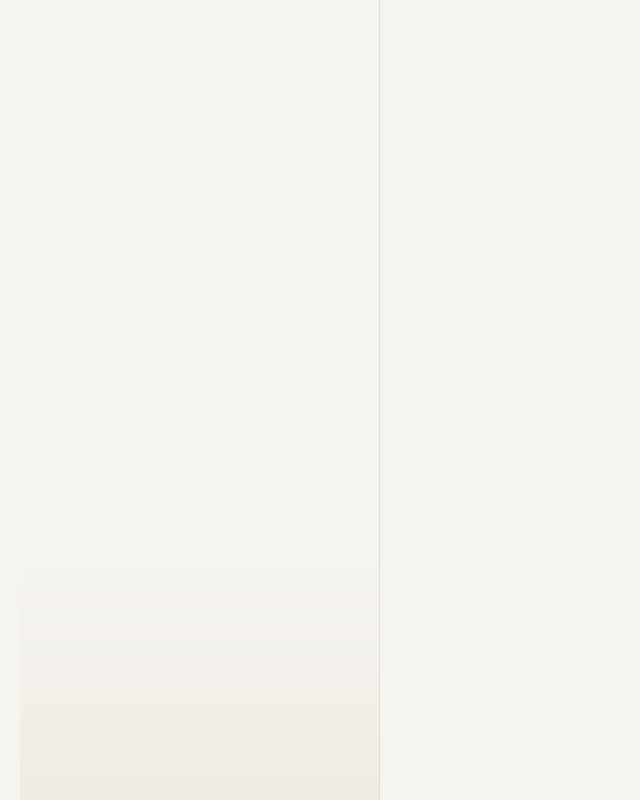
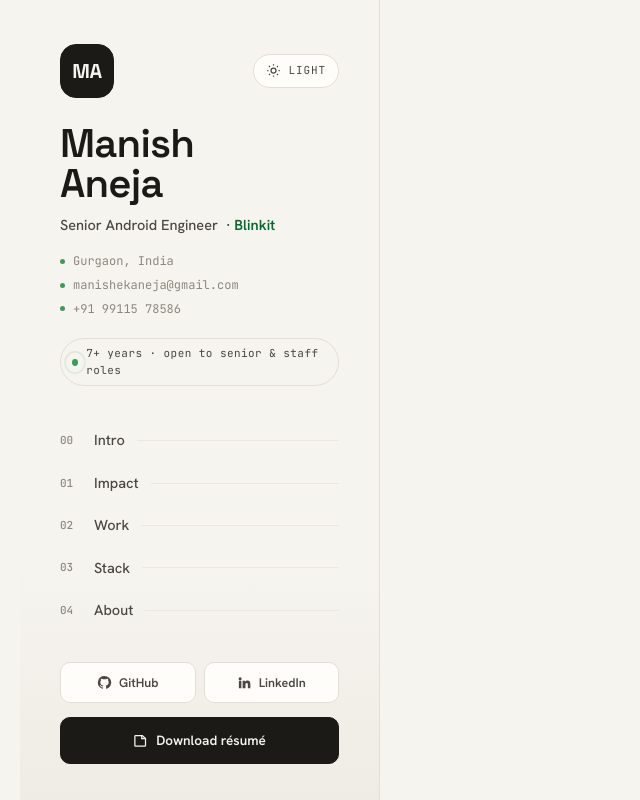
Before and after one commit to manishekaneja/manishekaneja.github.io, a Next.js app: page / in a window 1280 px wide. Shown: the whole page, without its empty margins (0-640 px from the left). Built offline with nearby package versions, Linux system fonts and the light colour scheme.

Commit message:
Add A2 sidebar shell, theme toggle, and scroll-spy nav

```diff
--- a/app/page.tsx
+++ b/app/page.tsx
@@ -1,12 +1,12 @@
-// S1 foundation placeholder — S2/S3 will fill in Sidebar and section content.
+import Sidebar from '@/components/Sidebar'
+
+// S3 will fill in section content inside <main class="content">
 export default function Home() {
   return (
     <div className="layout">
-      <aside className="sidebar">
-        {/* Sidebar — built by S2 */}
-      </aside>
+      <Sidebar />
       <main className="content">
-        {/* Sections — built by S2/S3 */}
+        {/* Sections built by S3: Intro, Impact, SelectedWork, Stack, About, Contact */}
       </main>
     </div>
   )
--- /dev/null
+++ b/components/ScrollSpyNav.tsx
@@ -0,0 +1,57 @@
+'use client'
+
+import { useEffect } from 'react'
+
+const SECTIONS = ['intro', 'impact', 'work', 'stack', 'about'] as const
+const NAV_LINKS = [
+  { id: 'intro',  idx: '00', label: 'Intro'  },
+  { id: 'impact', idx: '01', label: 'Impact' },
+  { id: 'work',   idx: '02', label: 'Work'   },
+  { id: 'stack',  idx: '03', label: 'Stack'  },
+  { id: 'about',  idx: '04', label: 'About'  },
+] as const
+
+export default function ScrollSpyNav() {
+  useEffect(() => {
+    const links = Array.from(
+      document.querySelectorAll<HTMLAnchorElement>('.sb-nav a[data-sec]')
+    )
+    const map: Record<string, HTMLAnchorElement> = {}
+    links.forEach(l => {
+      const sec = l.dataset.sec
+      if (sec) map[sec] = l
+    })
+
+    const secs = SECTIONS
+      .map(id => document.getElementById(id))
+      .filter((el): el is HTMLElement => el !== null)
+
+    const io = new IntersectionObserver(
+      (entries) => {
+        entries.forEach(entry => {
+          if (entry.isIntersecting) {
+            links.forEach(l => l.classList.remove('active'))
+            const active = map[entry.target.id]
+            if (active) active.classList.add('active')
+          }
+        })
+      },
+      { rootMargin: '-45% 0px -50% 0px', threshold: 0 }
+    )
+
+    secs.forEach(s => io.observe(s))
+    return () => io.disconnect()
+  }, [])
+
+  return (
+    <nav className="sb-nav" id="nav">
+      {NAV_LINKS.map(({ id, idx, label }) => (
+        <a key={id} href={`#${id}`} data-sec={id}>
+          <span className="idx">{idx}</span>
+          {' '}{label}{' '}
+          <span className="rule"></span>
+        </a>
+      ))}
+    </nav>
+  )
+}
--- /dev/null
+++ b/components/Sidebar.tsx
@@ -0,0 +1,67 @@
+import ThemeToggle from './ThemeToggle'
+import ScrollSpyNav from './ScrollSpyNav'
+import { GitHubIcon, LinkedInIcon, DocIcon } from '@/lib/icons'
+
+export default function Sidebar() {
+  return (
+    <aside className="sidebar">
+      {/* ---- top: avatar + theme toggle ---- */}
+      <div className="sb-top">
+        <div className="mono-avatar">MA</div>
+        <ThemeToggle />
+      </div>
+
+      {/* ---- name block ---- */}
+      <div className="name-block">
+        <h1>Manish<br />Aneja</h1>
+        <div className="role">
+          Senior Android Engineer{' '}
+          <span className="at">· Blinkit</span>
+        </div>
+      </div>
+
+      {/* ---- meta ---- */}
+      <div className="meta">
+        <span><i className="dot"></i> Gurgaon, India</span>
+        <a href="mailto:manishekaneja@gmail.com"><i className="dot"></i> manishekaneja@gmail.com</a>
+        <a href="tel:+919911578586"><i className="dot"></i> +91 99115 78586</a>
+      </div>
+
+      {/* ---- status pill ---- */}
+      <div className="status">
+        <span className="pulse"></span>
+        {' '}7+ years · open to senior &amp; staff roles
+      </div>
+
+      {/* ---- scroll-spy nav ---- */}
+      <ScrollSpyNav />
+
+      {/* ---- footer: socials + résumé ---- */}
+      <div className="sb-foot">
+        <div className="socials">
+          <a
+            href="https://github.com/manishekaneja"
+            target="_blank"
+            rel="noopener"
+          >
+            <GitHubIcon />
+            GitHub
+          </a>
+          <a
+            href="https://linkedin.com/in/manishaneja"
+            target="_blank"
+            rel="noopener"
+          >
+            <LinkedInIcon />
+            LinkedIn
+          </a>
+        </div>
+        {/* TODO: switch href to /resume.pdf once the file is dropped at public/resume.pdf (§10) */}
+        <a className="resume-btn" href="mailto:manishekaneja@gmail.com">
+          <DocIcon />
+          Download résumé
+        </a>
+      </div>
+    </aside>
+  )
+}
--- /dev/null
+++ b/components/ThemeToggle.tsx
@@ -0,0 +1,53 @@
+'use client'
+
+import { useEffect } from 'react'
+import { SunIcon, MoonIcon } from '@/lib/icons'
+
+// localStorage key — must match the anti-FOUC head script in app/layout.tsx
+const THEME_KEY = 'ma-portfolio-theme'
+
+export default function ThemeToggle() {
+  useEffect(() => {
+    function handleKey(e: KeyboardEvent) {
+      if (e.key === 'Enter' || e.key === ' ') {
+        e.preventDefault()
+        toggle()
+      }
+    }
+
+    const el = document.getElementById('themeToggle')
+    el?.addEventListener('keydown', handleKey)
+    return () => el?.removeEventListener('keydown', handleKey)
+  }, [])
+
+  function toggle() {
+    const html = document.documentElement
+    const current = html.getAttribute('data-theme')
+    const next = current === 'dark' ? 'light' : 'dark'
+    html.setAttribute('data-theme', next)
+    try {
+      localStorage.setItem(THEME_KEY, next)
+    } catch (_) {
+      // storage blocked — no-op
+    }
+  }
+
+  return (
+    // Render static markup — CSS shows sun/moon based on data-theme attribute
+    // which the anti-FOUC head script already set before first paint.
+    // Listeners are attached in useEffect to avoid hydration mismatch.
+    <div
+      className="theme-toggle"
+      id="themeToggle"
+      role="button"
+      tabIndex={0}
+      aria-label="Toggle theme"
+      onClick={toggle}
+    >
+      <SunIcon className="ico light-only" />
+      <MoonIcon className="ico dark-only" />
+      <span className="light-only">Light</span>
+      <span className="dark-only">Dark</span>
+    </div>
+  )
+}
--- /dev/null
+++ b/lib/icons.tsx
@@ -0,0 +1,103 @@
+// SVG icon components — paths copied verbatim from A2 Portfolio.html
+// sun/moon lines 153–154, GitHub 182, LinkedIn 183, doc 186, mail 324
+
+interface IconProps {
+  className?: string
+  width?: number
+  height?: number
+}
+
+export function SunIcon({ className, width = 24, height = 24 }: IconProps) {
+  return (
+    <svg
+      className={className}
+      viewBox="0 0 24 24"
+      width={width}
+      height={height}
+      fill="none"
+      stroke="currentColor"
+      strokeWidth="2"
+    >
+      <circle cx="12" cy="12" r="4"/>
+      <path d="M12 2v2M12 20v2M4.9 4.9l1.4 1.4M17.7 17.7l1.4 1.4M2 12h2M20 12h2M4.9 19.1l1.4-1.4M17.7 6.3l1.4-1.4"/>
+    </svg>
+  )
+}
+
+export function MoonIcon({ className, width = 24, height = 24 }: IconProps) {
+  return (
+    <svg
+      className={className}
+      viewBox="0 0 24 24"
+      width={width}
+      height={height}
+      fill="none"
+      stroke="currentColor"
+      strokeWidth="2"
+    >
+      <path d="M21 12.8A9 9 0 1 1 11.2 3a7 7 0 0 0 9.8 9.8z"/>
+    </svg>
+  )
+}
+
+export function GitHubIcon({ className, width = 24, height = 24 }: IconProps) {
+  return (
+    <svg
+      className={className}
+      viewBox="0 0 24 24"
+      width={width}
+      height={height}
+      fill="currentColor"
+    >
+      <path d="M12 1.5a10.5 10.5 0 0 0-3.32 20.46c.53.1.72-.23.72-.5v-1.74c-2.92.63-3.54-1.4-3.54-1.4-.48-1.22-1.17-1.55-1.17-1.55-.96-.65.07-.64.07-.64 1.06.08 1.62 1.09 1.62 1.09.94 1.61 2.47 1.15 3.07.88.1-.68.37-1.15.67-1.41-2.33-.27-4.78-1.17-4.78-5.18 0-1.15.41-2.08 1.08-2.82-.11-.27-.47-1.34.1-2.79 0 0 .88-.28 2.88 1.07a10 10 0 0 1 5.24 0c2-1.35 2.88-1.07 2.88-1.07.57 1.45.21 2.52.1 2.79.68.74 1.08 1.67 1.08 2.82 0 4.02-2.45 4.9-4.79 5.16.38.33.71.97.71 1.96v2.9c0 .28.19.61.73.5A10.5 10.5 0 0 0 12 1.5z"/>
+    </svg>
+  )
+}
+
+export function LinkedInIcon({ className, width = 24, height = 24 }: IconProps) {
+  return (
+    <svg
+      className={className}
+      viewBox="0 0 24 24"
+      width={width}
+      height={height}
+      fill="currentColor"
+    >
+      <path d="M4.98 3.5a2.5 2.5 0 1 1 0 5 2.5 2.5 0 0 1 0-5zM3 9h4v12H3zM9 9h3.8v1.7h.05c.53-1 1.83-2.05 3.76-2.05 4.02 0 4.76 2.65 4.76 6.1V21h-4v-5.3c0-1.26-.02-2.9-1.76-2.9-1.77 0-2.04 1.38-2.04 2.8V21H9z"/>
+    </svg>
+  )
+}
+
+export function DocIcon({ className, width = 15, height = 15 }: IconProps) {
+  return (
+    <svg
+      className={className}
+      viewBox="0 0 24 24"
+      width={width}
+      height={height}
+      fill="none"
+      stroke="currentColor"
+      strokeWidth="2"
+    >
+      <path d="M4 4h11l5 5v11a1 1 0 0 1-1 1H4a1 1 0 0 1-1-1V5a1 1 0 0 1 1-1z"/>
+      <path d="M14 4v5h5"/>
+    </svg>
+  )
+}
+
+export function MailIcon({ className, width = 17, height = 17 }: IconProps) {
+  return (
+    <svg
+      className={className}
+      viewBox="0 0 24 24"
+      width={width}
+      height={height}
+      fill="none"
+      stroke="currentColor"
+      strokeWidth="2"
+    >
+      <rect x="3" y="5" width="18" height="14" rx="2"/>
+      <path d="m3 7 9 6 9-6"/>
+    </svg>
+  )
+}
```
